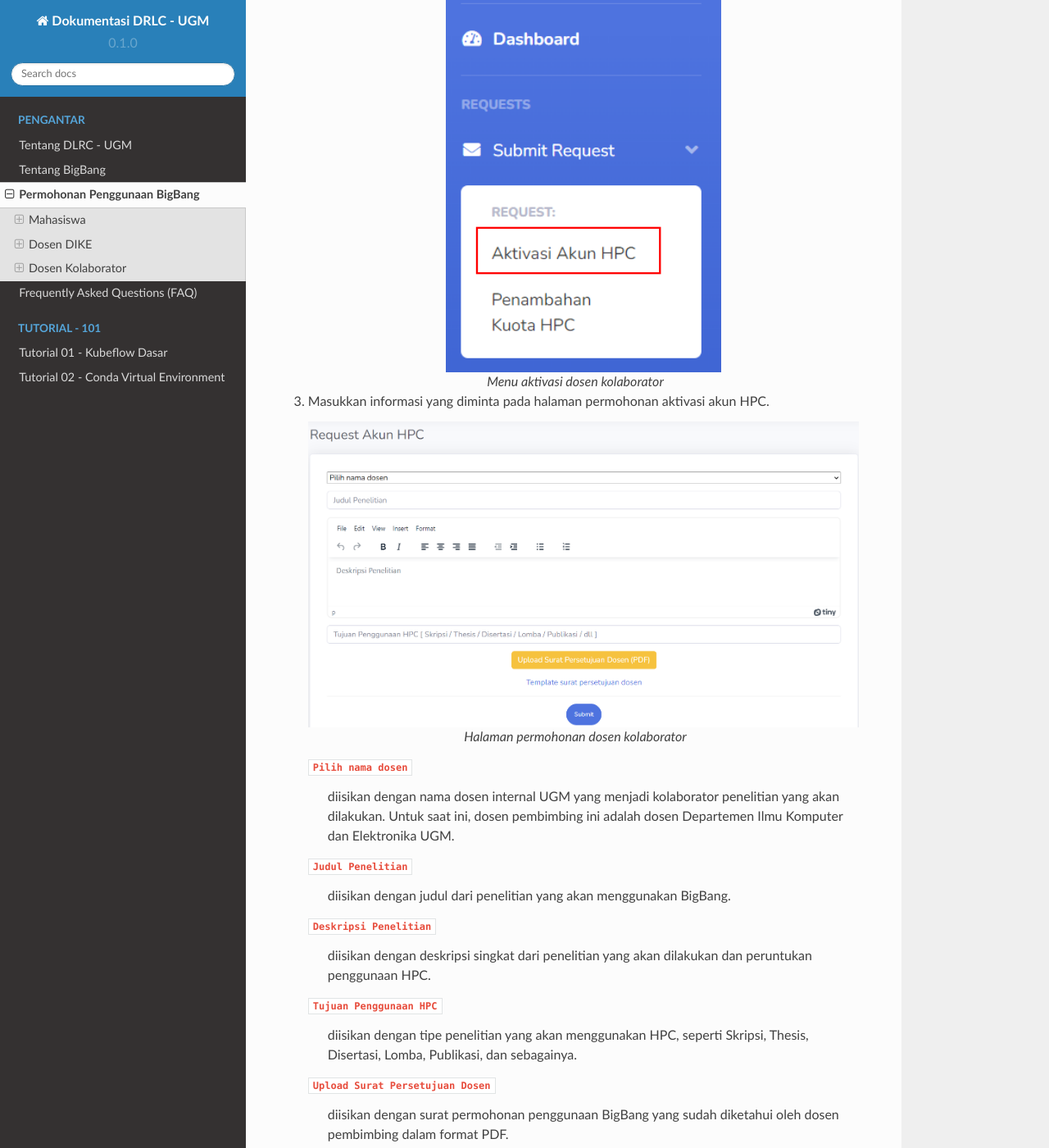
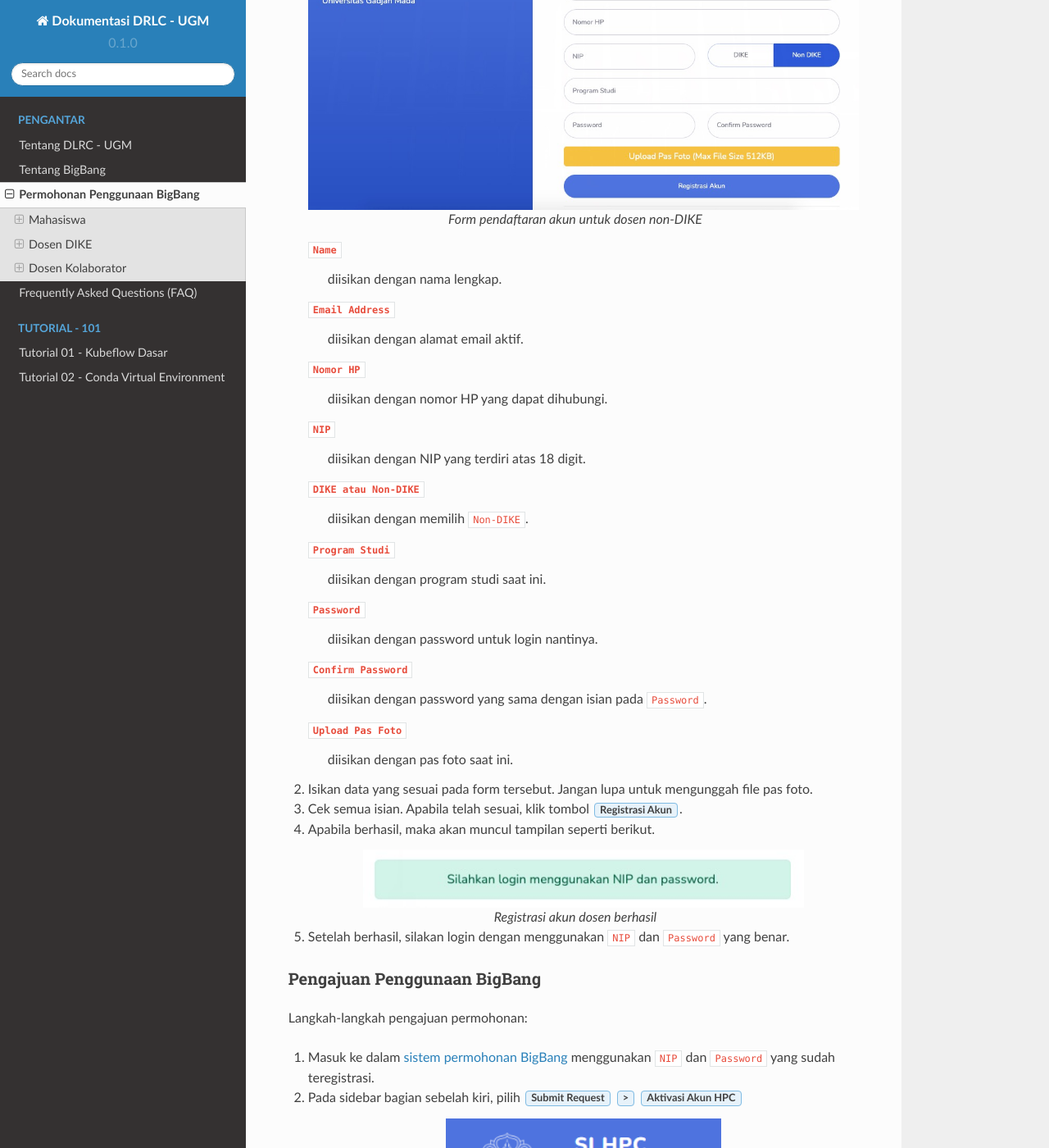
Before and after one commit to alldino/tutorial-hpc-dike-ugm, a Sphinx documentation site: the page built from docs/source/pengantar/permohonan.rst, in a window 1280 px wide and 1400 px high, scrolled down 8010 px. Shown: the whole window at 82% size. Built offline with Sphinx 7.4.7 and the Read the Docs theme 2.0.0, drawn with Linux system fonts in a browser that asks for light colours; some of the changed text lies outside the part shown.

Commit message:
Registrasi untuk Dosen Non-DIKE

```diff
--- a/docs/source/pengantar/permohonan.rst
+++ b/docs/source/pengantar/permohonan.rst
@@ -128,9 +128,9 @@
     .. figure:: /_static/gbr/pengantar/permohonan/Registrasi_DosenInternal.png
       :width: 100%
       :align: center
-      :alt: Form pendaftaran akun untuk dosen
+      :alt: Form pendaftaran akun untuk dosen DIKE
 
-      Form pendaftaran akun untuk dosen
+      Form pendaftaran akun untuk dosen DIKE
 
     ``Name``
       diisikan dengan nama lengkap.
@@ -209,6 +209,54 @@
 Dosen Kolaborator
 -----------------
 
+Registrasi
+~~~~~~~~~~
+
+Berikut adalah langkah-langkah untuk registrasi:
+
+1.  Setelah klik :guilabel:`Create an Account` pada Halaman Utama, klik :guilabel:`Dosen`.
+
+    .. figure:: /_static/gbr/pengantar/permohonan/Registrasi_DosenEksternal.png
+      :width: 100%
+      :align: center
+      :alt: Form pendaftaran akun untuk dosen non-DIKE
+
+      Form pendaftaran akun untuk dosen non-DIKE
+
+    ``Name``
+      diisikan dengan nama lengkap.
+    ``Email Address``
+      diisikan dengan alamat email aktif.
+    ``Nomor HP``
+      diisikan dengan nomor HP yang dapat dihubungi.
+    ``NIP``
+      diisikan dengan NIP yang terdiri atas 18 digit.
+    ``DIKE atau Non-DIKE``
+      diisikan dengan memilih ``Non-DIKE``.
+    ``Program Studi``
+      diisikan dengan program studi saat ini.
+    ``Password``
+      diisikan dengan password untuk login nantinya.
+    ``Confirm Password``
+      diisikan dengan password yang sama dengan isian pada ``Password``.
+    ``Upload Pas Foto``
+      diisikan dengan pas foto saat ini.
+
+2.  Isikan data yang sesuai pada form tersebut. Jangan lupa untuk mengunggah file pas foto.
+
+3.  Cek semua isian. Apabila telah sesuai, klik tombol :guilabel:`Registrasi Akun`.
+
+4.  Apabila berhasil, maka akan muncul tampilan seperti berikut.
+
+    .. figure:: /_static/gbr/pengantar/permohonan/Registrasi_Dosen_Success.png
+      :width: 80%
+      :align: center
+      :alt: Registrasi akun dosen berhasil
+
+      Registrasi akun dosen berhasil
+
+5.  Setelah berhasil, silakan login dengan menggunakan ``NIP`` dan ``Password`` yang benar.
+
 Pengajuan Penggunaan BigBang
 ~~~~~~~~~~~~~~~~~~~~~~~~~~~~
 
```
Also changed, not shown: docs/source/_static/gbr/pengantar/permohonan/Registrasi_DosenEksternal.png (added).
